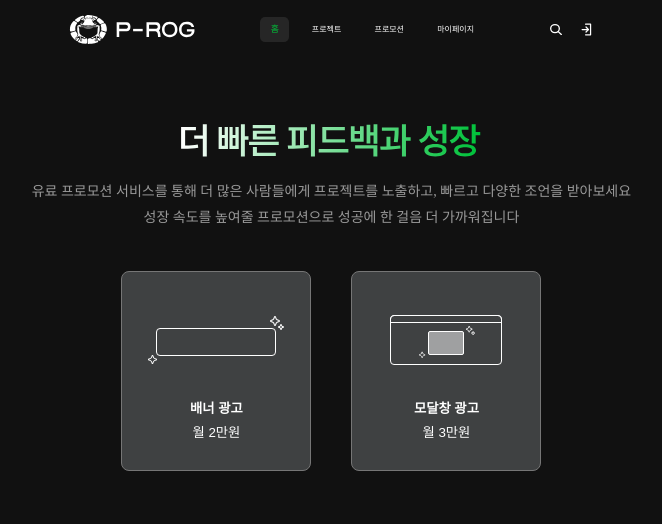
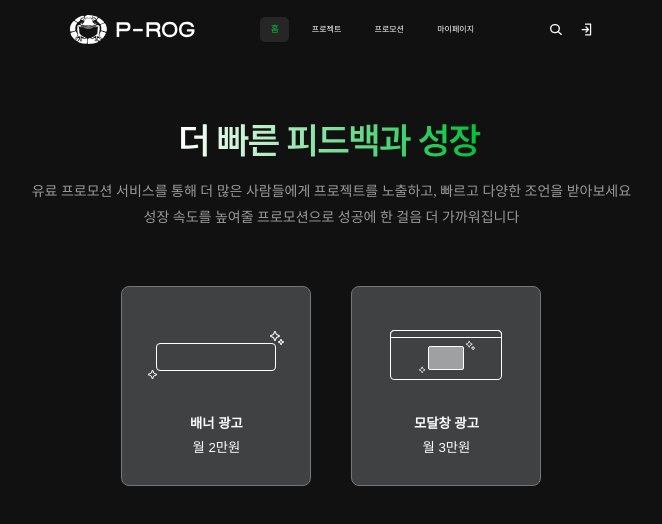
Before and after one commit to Line4thon-PROG/PROG-Frontend, a React (Create React App) app: page /Promotion in a window 1280 px wide. Shown: the top 524 px of the page, without its empty margins (281-943 px from the left). Built offline with nearby package versions, Linux system fonts and the light colour scheme; a web font is replaced by a local one.

Commit message:
[Design] 프로모션 페이지 - 광고 버튼 margin-top 수정

```diff
--- a/src/pages/Promotion/Promotion.jsx
+++ b/src/pages/Promotion/Promotion.jsx
@@ -10,7 +10,7 @@ import ModalAdvertisement from "../../assets/images/ModalAdvertisement.svg";
 import PayCompleteModal from "../../components/Modal/PayCompleteModal";
 
 const AdvertisementWrapper = styled.div`
-  margin-top: 40px;
+  margin-top: 55px;
   display: flex;
   align-items: center;
   justify-content: center;
```
